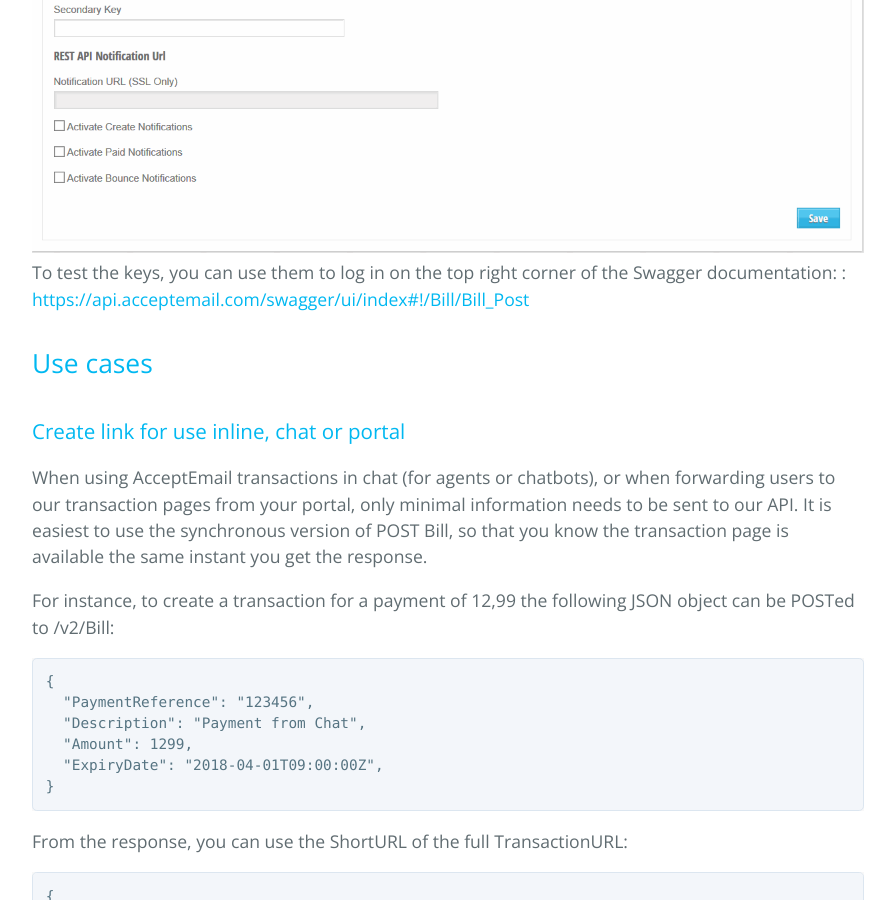
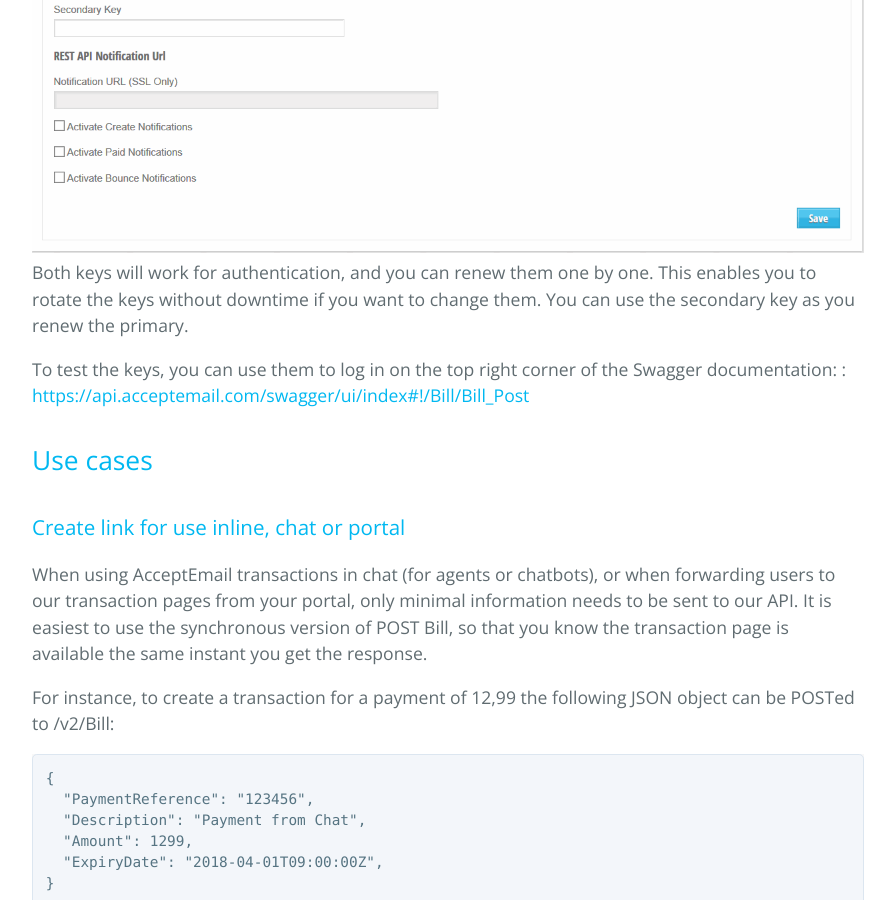
Before and after one commit to AcceptEmail/Examples, a Jekyll site: the page built from index.md, in a window 1280 px wide and 900 px high, scrolled down 1765 px. Shown: the whole window, without its empty margins (192-1087 px from the left). Built offline with Jekyll 4.4.1, drawn with Linux system fonts in a browser that asks for light colours; some of the changed text lies outside the part shown.

```diff
--- a/index.md
+++ b/index.md
@@ -38,6 +38,9 @@
 
 At the REST API Keys Settings, enter a name and keys (or let the app generate the keys)
 ![REST](assets/GenerateRestKey.gif)
+Both keys will work for authentication, and you can renew them one by one. This enables you to rotate the keys without downtime if you want to change them. You can use the secondary key as you renew the primary.
+
+
 To test the keys, you can use them to log in on the top right corner of the Swagger documentation: : [https://api.acceptemail.com/swagger/ui/index#!/Bill/Bill_Post](https://api.acceptemail.com/swagger/ui/index#!/Bill/Bill_Post)
 
 <a id="use-cases"></a>
@@ -135,7 +138,7 @@
 
 
 <a id="receive-webhooks"></a>
-### [Receiving webhooks](#receive-webhooks)
+### [Receiving webhooks for bounces, asynchronous creation and payment status](#receive-webhooks)
 
 Webhooks can be used to get realtime feedback on the status of AcceptEmail transactions. Some examples of our webhooks:
 
```
Also changed, not shown: other parts of index.md (+1 -0 lines), 1 other file.
